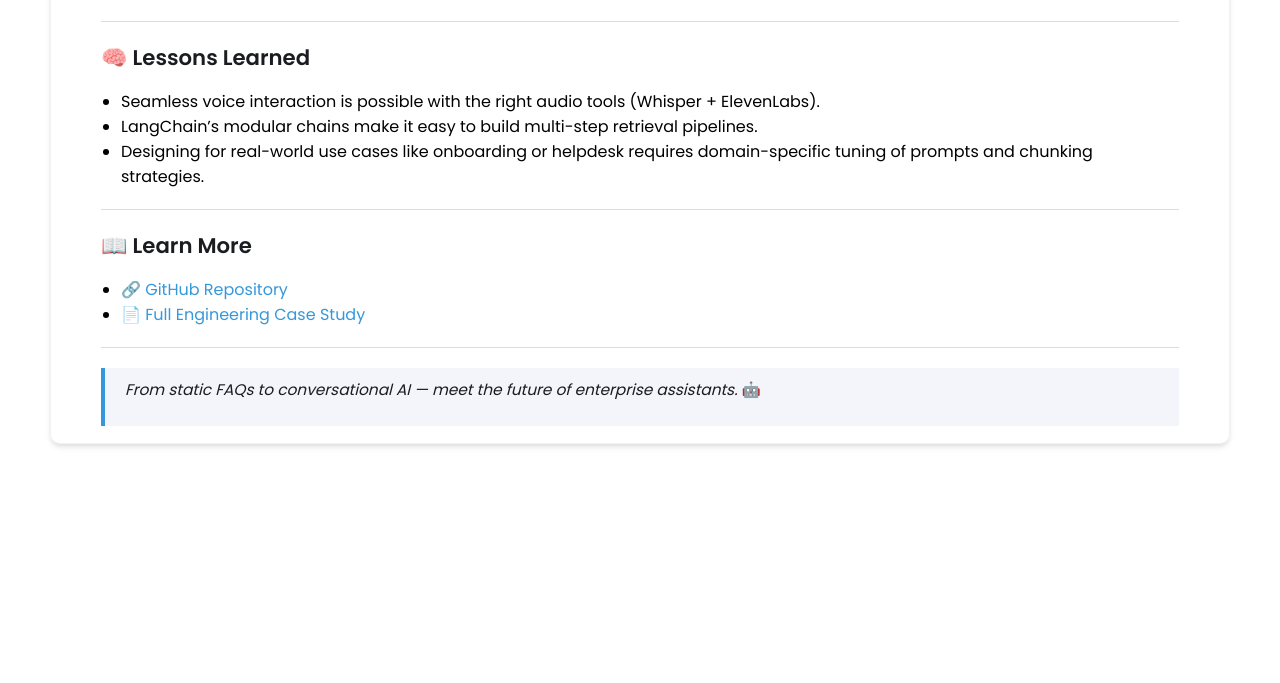
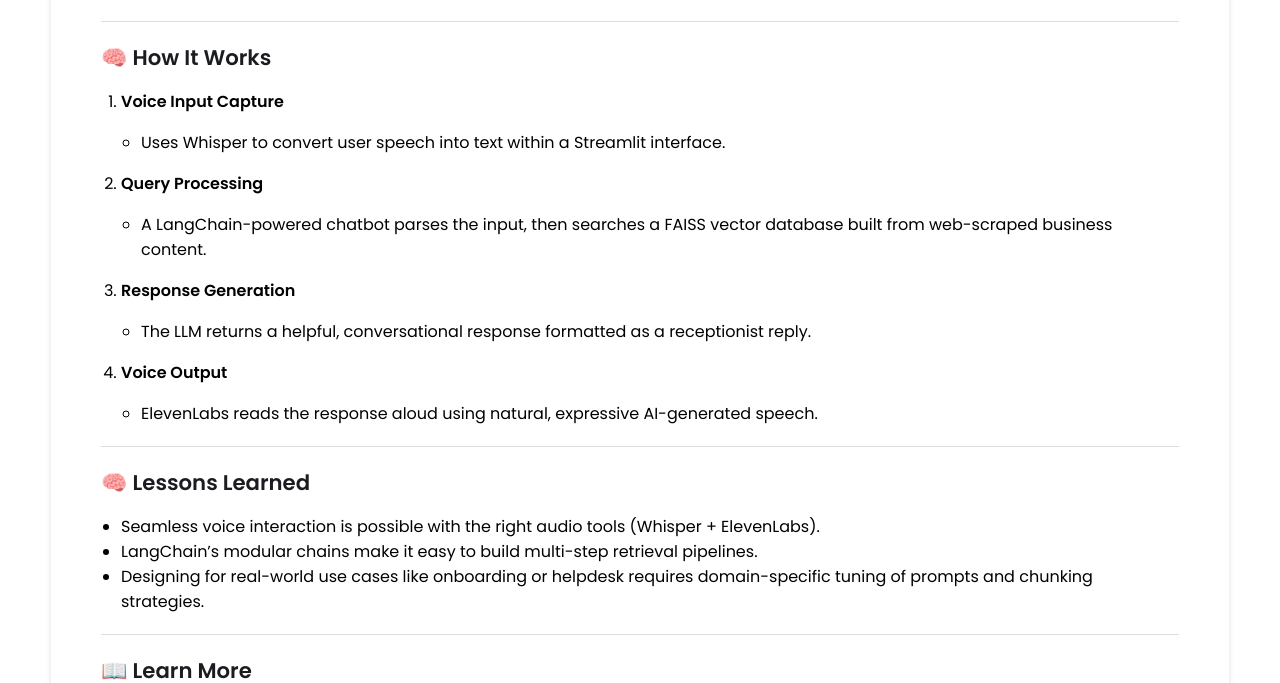
Before and after one commit to 20mup/20mup.github.io, a Jekyll site: the page built from _projects/ai-receptionist/index.md, in a window 1280 px wide and 900 px high, scrolled down 2335 px, cut to the strip 217-900 px from the top of the window. Built offline with Jekyll 4.4.1, drawn with Linux system fonts in a browser that asks for light colours; before the commit the page ends 3021 px from its top, so only the background shows below that.

Commit message:
Update index.md

```diff
--- a/_projects/ai-receptionist/index.md
+++ b/_projects/ai-receptionist/index.md
@@ -62,6 +62,22 @@
 
 ---
 
+## 🧠 How It Works
+
+1. **Voice Input Capture**
+   - Uses Whisper to convert user speech into text within a Streamlit interface.
+
+2. **Query Processing**
+   - A LangChain-powered chatbot parses the input, then searches a FAISS vector database built from web-scraped business content.
+
+3. **Response Generation**
+   - The LLM returns a helpful, conversational response formatted as a receptionist reply.
+
+4. **Voice Output**
+   - ElevenLabs reads the response aloud using natural, expressive AI-generated speech.
+
+---
+
 ## 🧠 Lessons Learned
 
 - Seamless voice interaction is possible with the right audio tools (Whisper + ElevenLabs).
```
